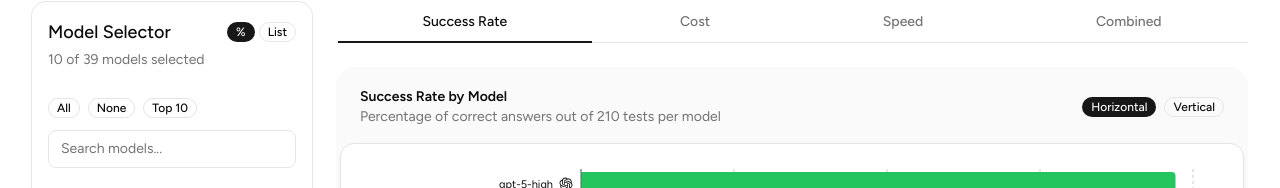
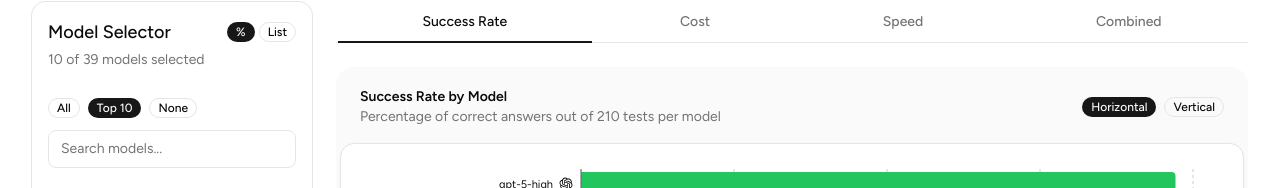
Before and after one commit to Finityno/skatebench-ui, a Next.js app: page / in a window 1280 px wide. Shown: the part 122-310 px from the top of the page. Built offline with nearby package versions, Linux system fonts and the light colour scheme.

Commit message:
Show active mode in chips in model selector

```diff
--- a/components/model-selector.tsx
+++ b/components/model-selector.tsx
@@ -66,19 +66,23 @@ function getUniqueProviderIcons(
   return Array.from(providers.values());
 }
 
+type QuickSelectMode = "all" | "none" | "top10" | "custom";
+
 function QuickSelectBadges({
   onSelectAll,
   onSelectNone,
   onSelectTop10,
+  activeMode = "custom",
 }: {
   onSelectAll: () => void;
   onSelectNone: () => void;
   onSelectTop10: () => void;
+  activeMode?: QuickSelectMode;
 }) {
   return (
     <div className="flex flex-wrap gap-2">
       <Badge
-        variant="outline"
+        variant={activeMode === "all" ? "default" : "outline"}
         className="cursor-pointer hover:bg-primary hover:text-primary-foreground transition-colors"
         onClick={onSelectAll}
         tabIndex={0}
@@ -93,7 +97,22 @@ function QuickSelectBadges({
         All
       </Badge>
       <Badge
-        variant="outline"
+        variant={activeMode === "top10" ? "default" : "outline"}
+        className="cursor-pointer hover:bg-primary hover:text-primary-foreground transition-colors"
+        onClick={onSelectTop10}
+        tabIndex={0}
+        role="button"
+        onKeyDown={(e) => {
+          if (e.key === "Enter" || e.key === " ") {
+            e.preventDefault();
+            onSelectTop10();
+          }
+        }}
+      >
+        Top 10
+      </Badge>
+      <Badge
+        variant={activeMode === "none" ? "default" : "outline"}
         className="cursor-pointer hover:bg-primary hover:text-primary-foreground transition-colors"
         onClick={onSelectNone}
         tabIndex={0}
@@ -107,23 +126,29 @@ function QuickSelectBadges({
       >
         None
       </Badge>
-      <Badge
-        variant="outline"
-        className="cursor-pointer hover:bg-primary hover:text-primary-foreground transition-colors"
-        onClick={onSelectTop10}
-        tabIndex={0}
-        role="button"
-        onKeyDown={(e) => {
-          if (e.key === "Enter" || e.key === " ") {
-            e.preventDefault();
-            onSelectTop10();
-          }
-        }}
-      >
-        Top 10
-      </Badge>
     </div>
   );
+}
+
+// Helper to determine the active quick select mode
+function getActiveMode(
+  selectedModels: Set<string>,
+  models: ModelData[],
+): QuickSelectMode {
+  const selectedCount = selectedModels.size;
+  const totalCount = models.length;
+
+  if (selectedCount === 0) return "none";
+  if (selectedCount === totalCount) return "all";
+
+  // Check if exactly top 10 are selected
+  const top10Models = new Set(models.slice(0, 10).map((m) => m.model));
+  if (selectedCount === 10) {
+    const isTop10 = [...selectedModels].every((m) => top10Models.has(m));
+    if (isTop10) return "top10";
+  }
+
+  return "custom";
 }
 
 function CommandModeSelector({
@@ -140,6 +165,7 @@ function CommandModeSelector({
 
   const selectedCount = selectedModels.size;
   const totalCount = models.length;
+  const activeMode = getActiveMode(selectedModels, models);
 
   const uniqueProviderIcons = React.useMemo(
     () => getUniqueProviderIcons(selectedModels, models),
@@ -156,6 +182,7 @@ function CommandModeSelector({
         onSelectAll={onSelectAll}
         onSelectNone={onSelectNone}
         onSelectTop10={onSelectTop10}
+        activeMode={activeMode}
       />
 
       <Popover open={open} onOpenChange={setOpen}>
@@ -270,6 +297,7 @@ function ListModeSelector({
 }: Omit<ModelSelectorProps, "mode">) {
   const [searchQuery, setSearchQuery] = React.useState("");
   const [focusedIndex, setFocusedIndex] = React.useState(-1);
+  const activeMode = getActiveMode(selectedModels, models);
 
   const filteredModelList = React.useMemo(() => {
     if (!searchQuery.trim()) return models;
@@ -295,6 +323,7 @@ function ListModeSelector({
         onSelectAll={onSelectAll}
         onSelectNone={onSelectNone}
         onSelectTop10={onSelectTop10}
+        activeMode={activeMode}
       />
       <input
         type="text"
```
